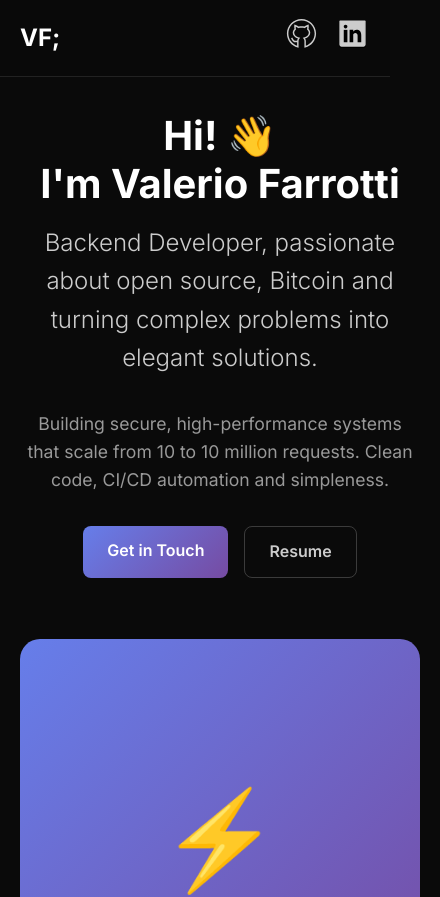
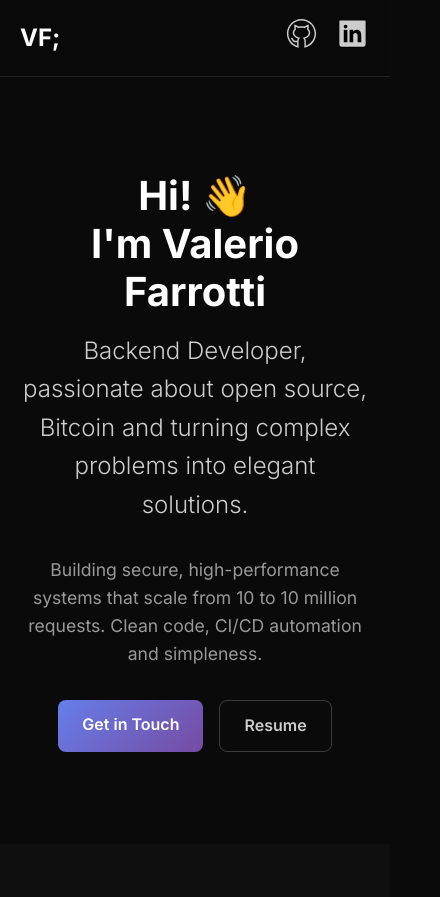
Before and after one commit to vallops99/my-website, a React (Vite) app: page / in a window 390 px wide. Shown: the top 897 px of the page, 440 px wide, since content can reach past the window. Built offline with nearby package versions, Linux system fonts and the light colour scheme.

Commit message:
Removed illustration on mobile

```diff
--- a/src/styles/globals.css
+++ b/src/styles/globals.css
@@ -420,6 +420,10 @@ a:hover .tobefilled {
     font-size: 2.5rem;
   }
 
+  .hero-visual {
+    display: none;
+  }
+
   .about-content {
     grid-template-columns: 1fr;
     text-align: center;
```
